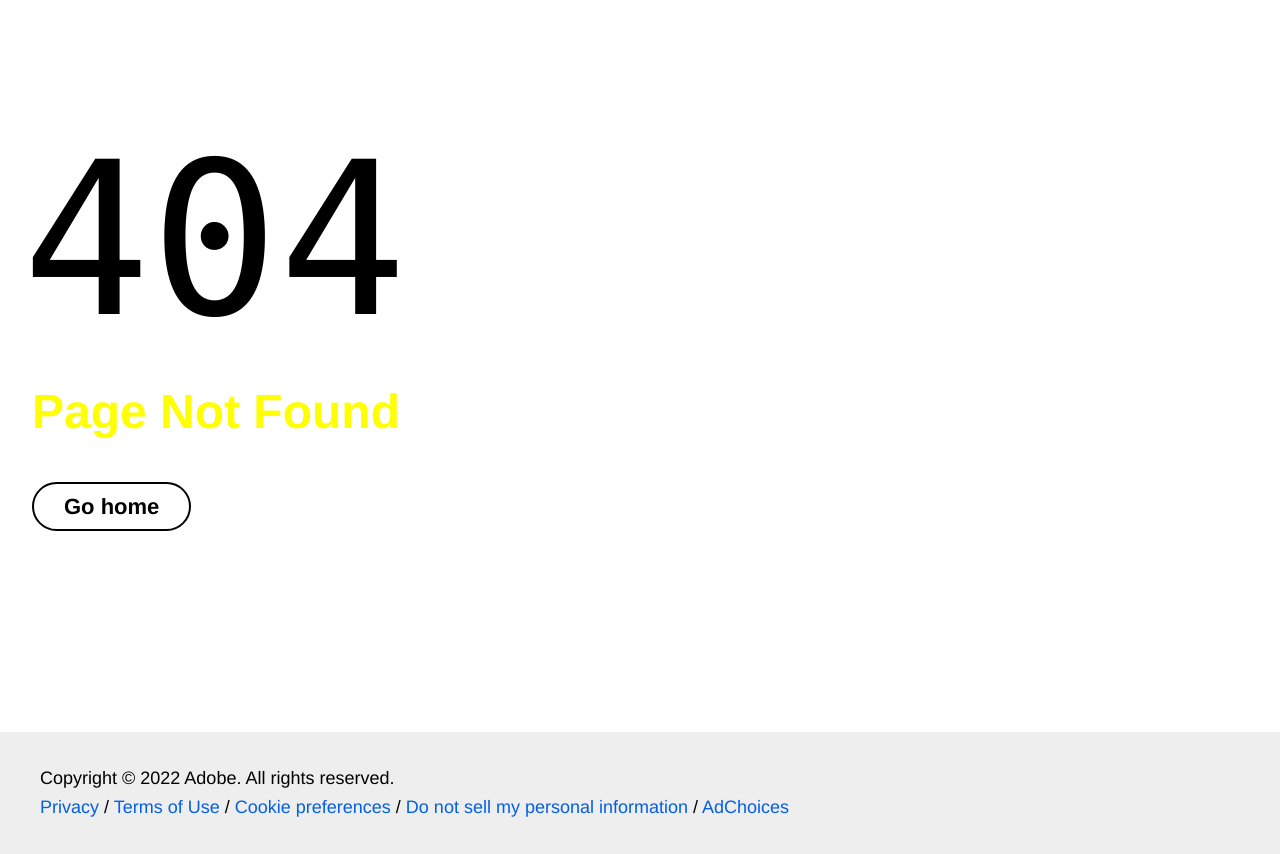
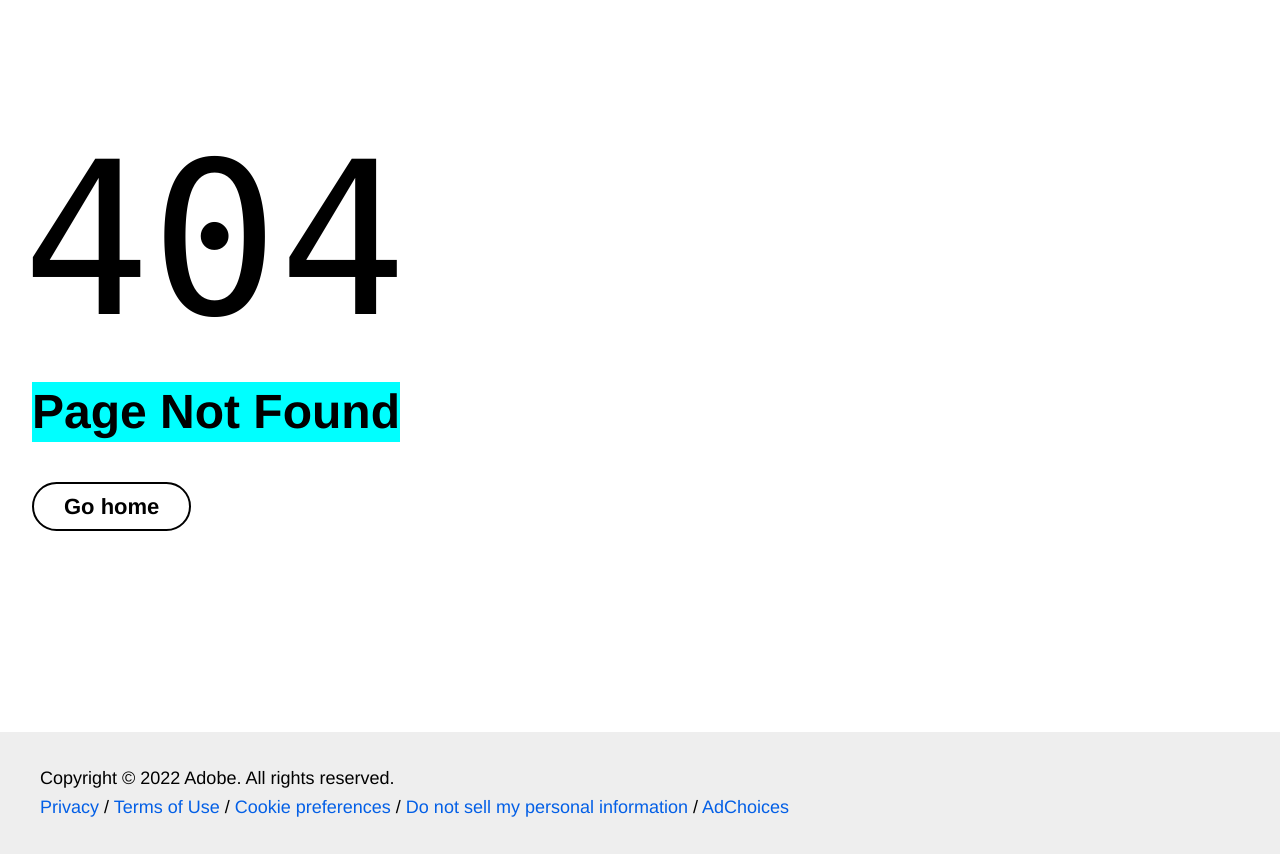
Before and after one commit to Fulu001/my-website, a website: page 404.html in a window 1280 px wide. Shown: the part 68-922 px from the top of the page. Drawn offline with Linux system fonts and the light colour scheme; files whose address does not match are found by name.

Commit message:
adding background on the header

```diff
--- a/styles/styles.css
+++ b/styles/styles.css
@@ -66,8 +66,8 @@ h4, h5, h6 {
   font-weight: 600;
   line-height: 1.25;
   margin-top: 1em;
-  color: yellow;
   margin-bottom: .5em;
+  background: aqua;
   scroll-margin: calc(var(--nav-height) + 1em);
 }
 
```
